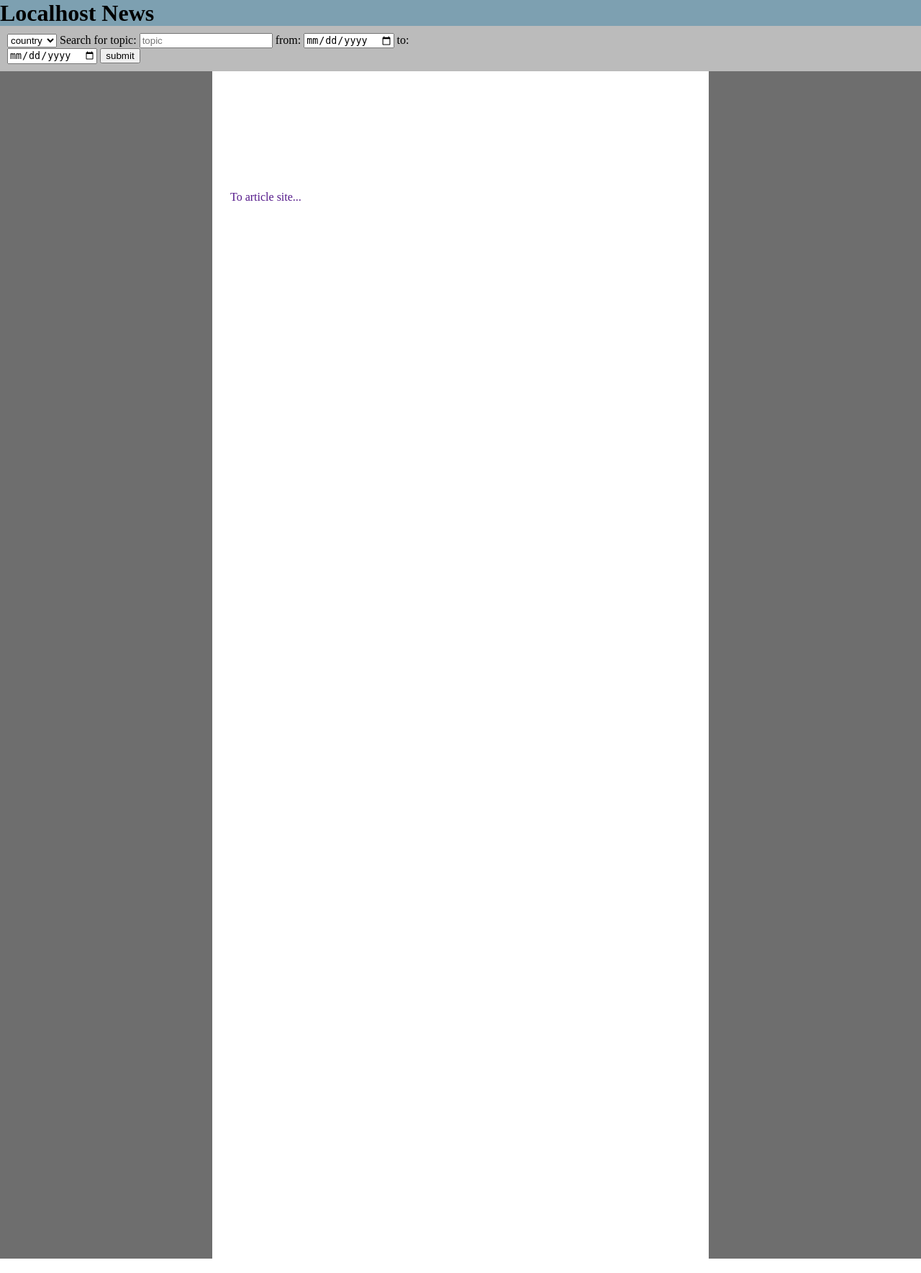
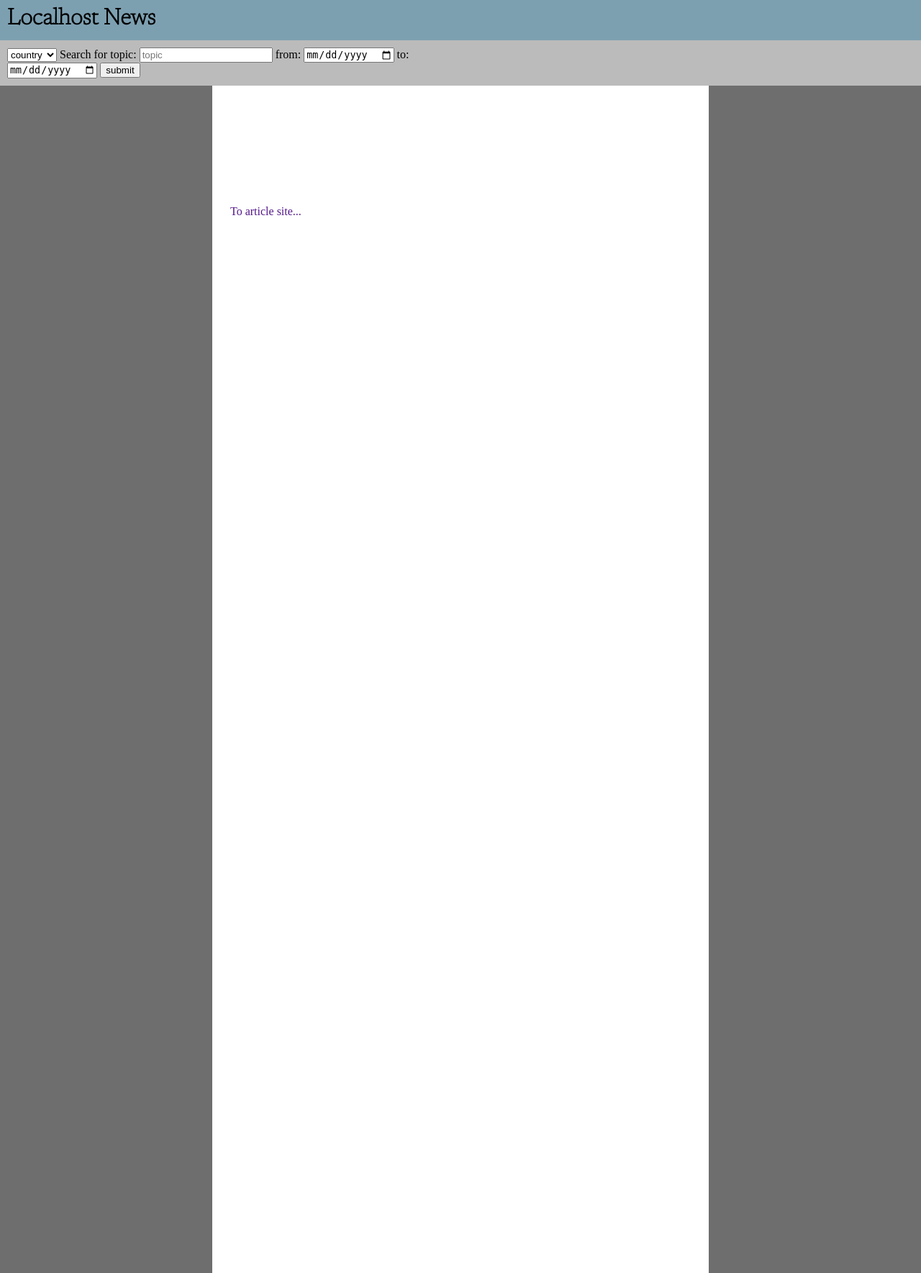
Before and after one commit to GirtsFreimanis/News-API, a PHP site: template app/Views/articles/show.twig in a window 1280 px wide. Shown: the whole page at 72% size. Run offline with PHP 8.4, Linux system fonts and the light colour scheme; the template is opened without the code that fills it, so the values that code supplies are empty; some libraries are stand-ins or nearby versions.

Commit message:
added images for readme and added google fonts

```diff
--- a/app/Api.php
+++ b/app/Api.php
@@ -12,7 +12,6 @@ use GuzzleHttp\Exception\GuzzleException;
 class Api
 {
     private Client $client;
-
     private const API_URL = "https://newsapi.org/v2/";
     private string $apiKey;
 
@@ -43,7 +42,6 @@ class Api
                 $article->publishedAt,
                 $article->url
             );
-
         return $articles;
     }
 
--- a/app/Views/articles/index.twig
+++ b/app/Views/articles/index.twig
@@ -3,6 +3,9 @@
 <head>
     <title>hello world</title>
     <link rel="stylesheet" href="/css/style.css">
+    <link rel="preconnect" href="https://fonts.googleapis.com">
+    <link rel="preconnect" href="https://fonts.gstatic.com" crossorigin>
+    <link href="https://fonts.googleapis.com/css2?family=Newsreader:opsz,wght@6..72,200&display=swap" rel="stylesheet">
 </head>
 <body>
 {% include "partials/top.twig" %}
--- a/app/Views/articles/show.twig
+++ b/app/Views/articles/show.twig
@@ -3,6 +3,9 @@
 <head>
     <title>hello world</title>
     <link rel="stylesheet" href="/css/style.css">
+    <link rel="preconnect" href="https://fonts.googleapis.com">
+    <link rel="preconnect" href="https://fonts.gstatic.com" crossorigin>
+    <link href="https://fonts.googleapis.com/css2?family=Newsreader:opsz,wght@6..72,200&display=swap" rel="stylesheet">
 </head>
 <body>
 {% include "partials/top.twig" %}
--- a/public/css/style.css
+++ b/public/css/style.css
@@ -10,10 +10,12 @@ body, html {
     color: red;
     background-color: #7DA0B1;
     height: 2lh;
+    padding: 10px;
 }
 
 #title {
     margin-top: 0;
+    font-family: 'Newsreader', serif;
 }
 
 #title {
@@ -92,6 +94,7 @@ body, html {
 
 .description {
     padding: 5px;
+    color: black;
 }
 
 a {
```
Also changed, not shown: images/1img.png (added), images/2img.png (added), images/3img.png (added).
